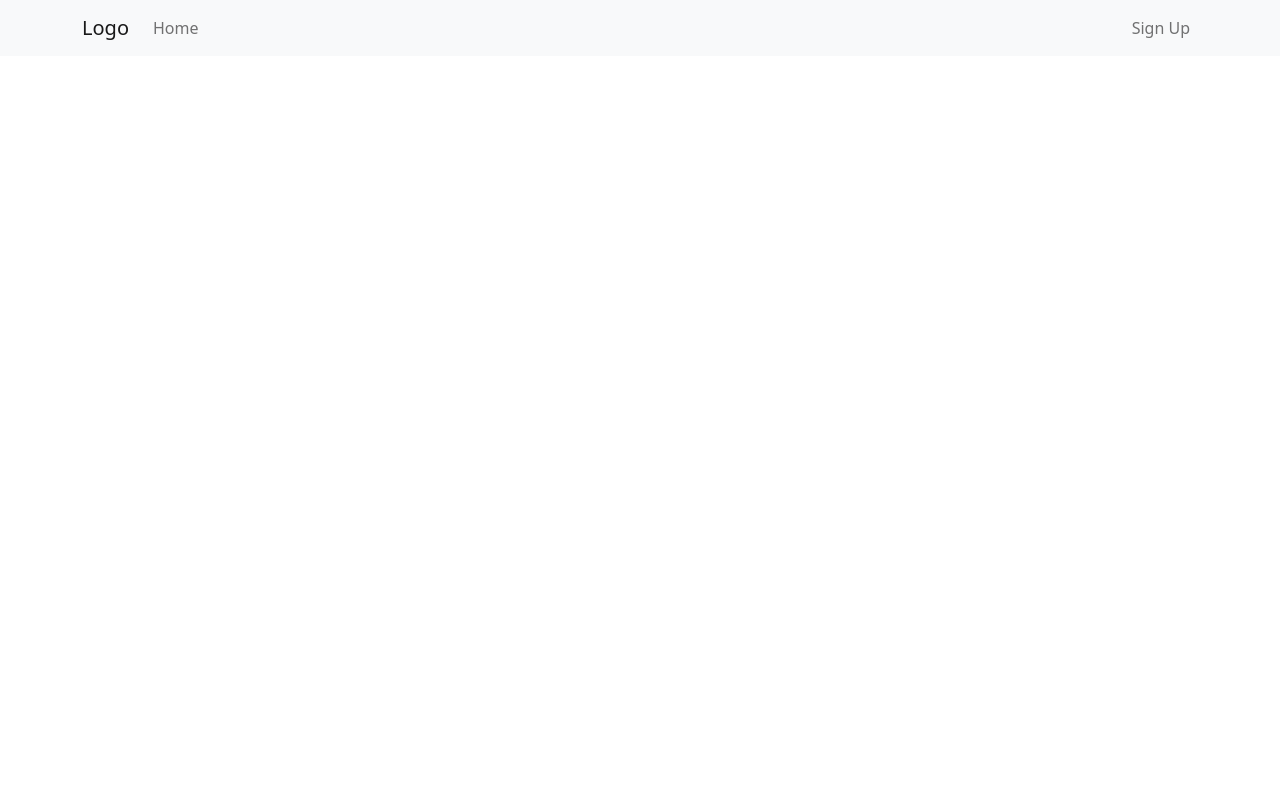
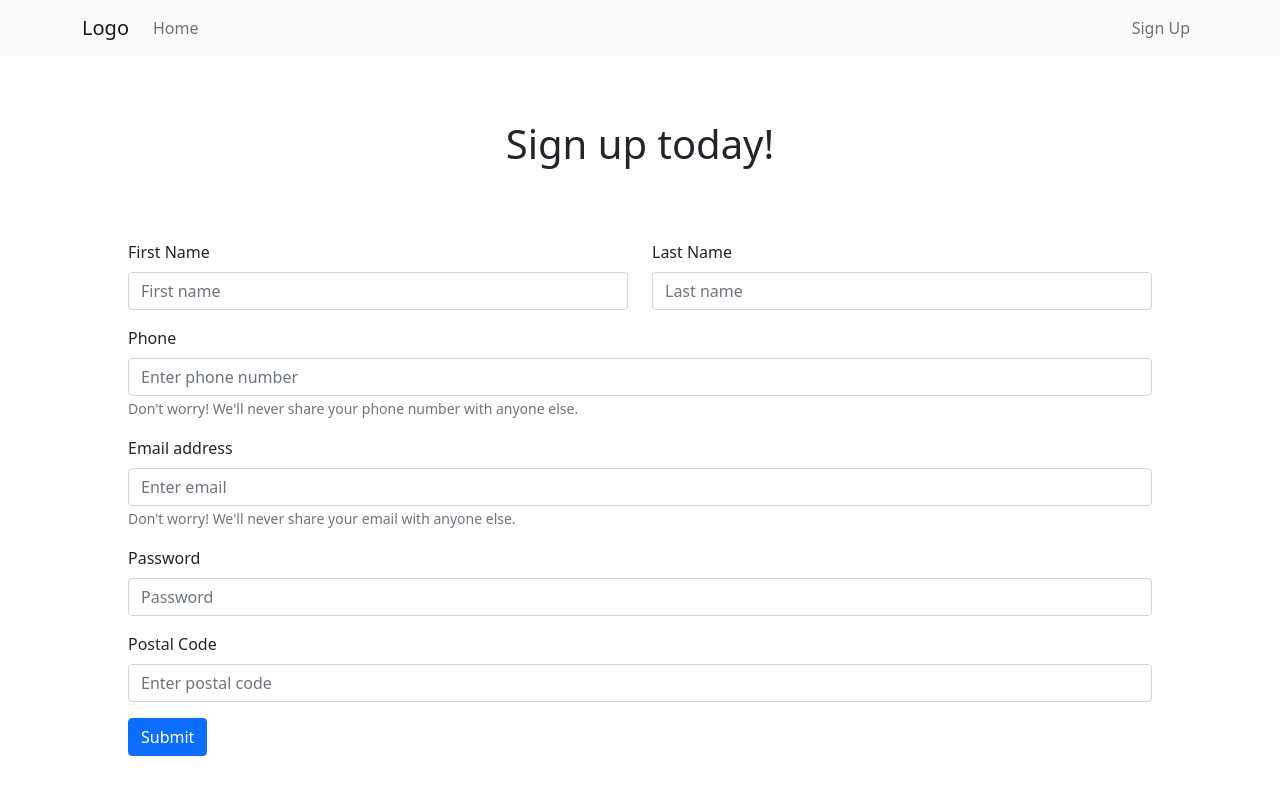
Before and after one commit to LeonSo7/SFWRENG4WW3_Project, a React (Create React App) app in the folder my-app/: page /signup in a window 1280 px wide. Shown: the top 794 px of the page. Built offline with nearby package versions, Linux system fonts and the light colour scheme.

Commit message:
Add sign up page

```diff
--- a/my-app/src/App.js
+++ b/my-app/src/App.js
@@ -2,7 +2,7 @@ import React, { Component } from 'react';
 import './styles/App.css';
 import SearchPage from './pages/SearchPage'
 import SignUpPage from './pages/SignUpPage';
-import { BrowserRouter, Route, Switch } from 'react-router-dom';
+import { Route, Switch } from 'react-router-dom';
 import 'bootstrap/dist/css/bootstrap.min.css';
 
 class App extends Component {
@@ -10,13 +10,11 @@ class App extends Component {
   render() {
     return (
       <main className="App" >
-        <BrowserRouter>
-          <Switch>
-            {/* Routes */}
-            <Route path='/' component={SearchPage} exact/>
-            <Route path='/signup' component={SignUpPage}/>
-          </Switch>
-        </BrowserRouter>
+        <Switch>
+          {/* Routes */}
+          <Route path='/' component={SearchPage} exact/>
+          <Route path='/signup' component={SignUpPage}/>
+        </Switch>
       </main>
     );
   }
--- a/my-app/src/components/SearchBar.js
+++ b/my-app/src/components/SearchBar.js
@@ -5,7 +5,7 @@ const SearchBar = () => (
     <Form>
         <Form.Group>
             <div class="searchBarDiv">
-                <Form.Control class="searchBarInput" placeholder = "Search for desserts..."/>
+                <Form.Control class="searchBarInput" type="search" placeholder="Search for desserts..."/>
                 <Button type="submit" variant="outline-primary">Search</Button>
             </div>
         </Form.Group>
--- a/my-app/src/index.js
+++ b/my-app/src/index.js
@@ -3,15 +3,13 @@ import ReactDOM from 'react-dom';
 import './index.css';
 import App from './App';
 import reportWebVitals from './reportWebVitals';
+import {BrowserRouter} from 'react-router-dom';
 
 ReactDOM.render(
-  <React.StrictMode>
-    <App />
-  </React.StrictMode>,
+    <BrowserRouter>
+      <App/>
+    </BrowserRouter>,
   document.getElementById('root')
 );
 
-// If you want to start measuring performance in your app, pass a function
-// to log results (for example: reportWebVitals(console.log))
-// or send to an analytics endpoint. Learn more: https://bit.ly/CRA-vitals
 reportWebVitals();
--- a/my-app/src/pages/SearchPage.js
+++ b/my-app/src/pages/SearchPage.js
@@ -10,8 +10,8 @@ class SearchPage extends Component {
     return (
       <div class="wrapper">
         <CommonHeader/>
-        <div class="searchPageTitleDiv">
-          <h1 class="searchPageTitleTxt">Find your next dessert!</h1>
+        <div id="searchPageTitleDiv">
+          <h1>Find your next dessert!</h1>
         </div>
         <div id="searchPageSearchBarDiv">
           <SearchBar/>
--- a/my-app/src/pages/SignUpPage.js
+++ b/my-app/src/pages/SignUpPage.js
@@ -1,5 +1,7 @@
 import React, { Component } from 'react';
+import { Button, Col, Form, Row } from 'react-bootstrap';
 import '../styles/App.css';
+import '../styles/pages/SignUpPage.css'
 import CommonHeader from '../components/CommonHeader';
 
 
@@ -8,6 +10,53 @@ class SignUpPage extends Component {
     return (
       <div class="wrapper">
         <CommonHeader/>
+        <div id="signUpPageTitleDiv">
+          <h1>Sign up today!</h1>
+        </div>
+
+        <div id="signUpFormDiv">
+            <Form>
+            <Row>
+                <Col>
+                    <Form.Group className="mb-3" controlId="formFirstName">
+                        <Form.Label>First Name</Form.Label>
+                        <Form.Control type="text" placeholder="First name"/>
+                    </Form.Group>
+                </Col>
+                <Col>
+                <Form.Group className="mb-3" controlId="formLastName">
+                        <Form.Label>Last Name</Form.Label>
+                        <Form.Control type="text" placeholder="Last name"/>
+                    </Form.Group>
+                </Col>
+            </Row>
+                <Form.Group className="mb-3" controlId="formPhone">
+                    <Form.Label>Phone</Form.Label>
+                    <Form.Control type="tel" placeholder="Enter phone number"/>
+                    <Form.Text className="text-muted">
+                    Don't worry! We'll never share your phone number with anyone else.
+                    </Form.Text>
+                </Form.Group>
+                <Form.Group className="mb-3" controlId="formEmail">
+                    <Form.Label>Email address</Form.Label>
+                    <Form.Control type="email" placeholder="Enter email"/>
+                    <Form.Text className="text-muted">
+                    Don't worry! We'll never share your email with anyone else.
+                    </Form.Text>
+                </Form.Group>
+                <Form.Group className="mb-3" controlId="formPassword">
+                    <Form.Label>Password</Form.Label>
+                    <Form.Control type="password" placeholder="Password"/>
+                </Form.Group>
+                <Form.Group className="mb-3" controlId="formPostalCode">
+                    <Form.Label>Postal Code</Form.Label>
+                    <Form.Control type="text" placeholder="Enter postal code"/>
+                </Form.Group>
+                <Button variant="primary" type="submit">
+                    Submit
+                </Button>
+            </Form>
+        </div>
     </div>
     );
   }
--- a/my-app/src/styles/App.css
+++ b/my-app/src/styles/App.css
@@ -1,5 +1,6 @@
 .App {
-  text-align: center;
+  height: 100%;
+  width: 100%;
 }
 
 .wrapper {
--- a/my-app/src/styles/pages/SearchPage.css
+++ b/my-app/src/styles/pages/SearchPage.css
@@ -1,8 +1,4 @@
-.searchPageTitleTxt {
-    /* text-align: center; */
-}
-
-.searchPageTitleDiv {
+#searchPageTitleDiv {
     text-align: center;
     margin-top: 5%;
     margin-bottom: 2.5%
--- /dev/null
+++ b/my-app/src/styles/pages/SignUpPage.css
@@ -0,0 +1,12 @@
+#signUpFormDiv {
+    margin-top: 2.5%;
+    margin-left: 10%;
+    margin-right: 10%;
+    margin-bottom: 5%;
+}
+
+#signUpPageTitleDiv {
+    text-align: center;
+    margin-top: 5%;
+    margin-bottom: 2.5%
+}
```
